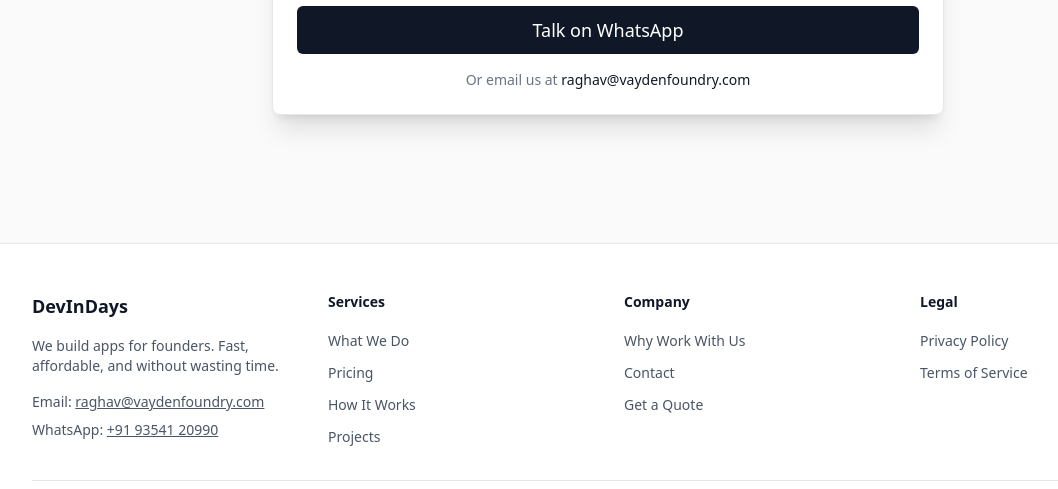
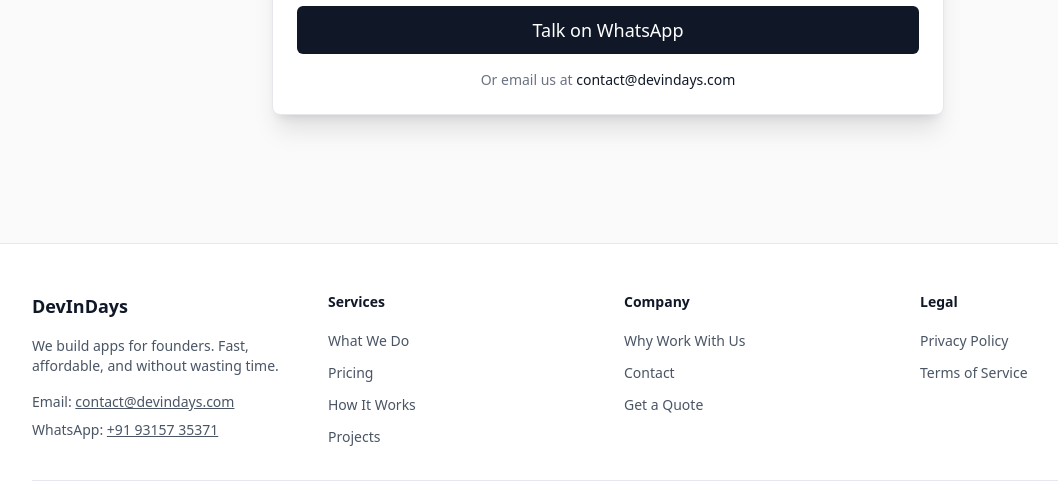
Before and after one commit to Raghav-gpu/devindays, a Next.js app: page / in a window 1280 px wide. Shown: the part 10287-10776 px from the top of the page, without its empty margins (32-1090 px from the left). Built offline with nearby package versions, Linux system fonts and the light colour scheme; no server answers.

Commit message:
Update contact information across the application: change email from to new one and update WhatsApp links to use the new number

```diff
--- a/app/privacy/page.tsx
+++ b/app/privacy/page.tsx
@@ -129,7 +129,7 @@ export default function PrivacyPage() {
                 If you have any questions about this Privacy Policy, please contact us at:
               </p>
               <p className="text-gray-600 font-light leading-relaxed mt-2">
-                Email: <a href="mailto:raghav@vaydenfoundry.com" className="text-gray-900 hover:underline">raghav@vaydenfoundry.com</a>
+                Email: <a href="mailto:contact@devindays.com" className="text-gray-900 hover:underline">contact@devindays.com</a>
               </p>
             </section>
           </div>
--- a/app/terms/page.tsx
+++ b/app/terms/page.tsx
@@ -149,7 +149,7 @@ export default function TermsPage() {
                 If you have any questions about these Terms of Service, please contact us at:
               </p>
               <p className="text-gray-600 font-light leading-relaxed mt-2">
-                Email: <a href="mailto:raghav@vaydenfoundry.com" className="text-gray-900 hover:underline">raghav@vaydenfoundry.com</a>
+                Email: <a href="mailto:contact@devindays.com" className="text-gray-900 hover:underline">contact@devindays.com</a>
               </p>
             </section>
           </div>
--- a/components/contact-section.tsx
+++ b/components/contact-section.tsx
@@ -71,7 +71,7 @@ export function ContactSection() {
                   asChild
                 >
                   <a
-                    href="https://wa.link/lw7sw2"
+                    href="https://wa.me/919315735371"
                     target="_blank"
                     rel="noopener noreferrer"
                     aria-label="Open WhatsApp to talk about your project"
@@ -81,8 +81,8 @@ export function ContactSection() {
                 </Button>
                 <p className="text-center text-sm text-gray-500 font-light mt-4">
                   Or email us at{" "}
-                  <a href="mailto:raghav@vaydenfoundry.com" className="text-gray-900 hover:underline">
-                    raghav@vaydenfoundry.com
+                  <a href="mailto:contact@devindays.com" className="text-gray-900 hover:underline">
+                    contact@devindays.com
                   </a>
                 </p>
               </div>
--- a/components/cta-section.tsx
+++ b/components/cta-section.tsx
@@ -13,7 +13,7 @@ export function CTASection() {
         </p>
         <div className="flex flex-col items-center gap-6">
           <Button size="lg" className="px-16 py-7 text-lg bg-gray-900 text-white hover:bg-gray-800 shadow-2xl" asChild>
-            <Link href="https://wa.link/lw7sw2" target="_blank">Build My MVP</Link>
+            <Link href="https://wa.me/919315735371" target="_blank">Build My MVP</Link>
           </Button>
           <div className="flex flex-wrap items-center justify-center gap-x-6 gap-y-2 text-sm text-gray-600 font-light">
             <span>Response within 2–4 hours</span>
--- a/components/footer.tsx
+++ b/components/footer.tsx
@@ -18,21 +18,21 @@ export function Footer() {
             <p className="text-sm text-gray-600 font-light mt-4">
               Email:{" "}
               <a
-                href="mailto:raghav@vaydenfoundry.com"
+                href="mailto:contact@devindays.com"
                 className="hover:text-gray-900 underline"
               >
-                raghav@vaydenfoundry.com
+                contact@devindays.com
               </a>
             </p>
             <p className="text-sm text-gray-600 font-light mt-2">
               WhatsApp:{" "}
               <a
-                href="https://wa.me/919354120990"
+                href="https://wa.me/919315735371"
                 target="_blank"
                 rel="noopener noreferrer"
                 className="hover:text-gray-900 underline"
               >
-                +91 93541 20990
+                +91 93157 35371
               </a>
             </p>
           </div>
@@ -120,7 +120,7 @@ export function Footer() {
               </li>
               <li>
                 <a
-                  href="https://wa.me/919354120990"
+                  href="https://wa.me/919315735371"
                   target="_blank"
                   rel="noopener noreferrer"
                   className="text-sm text-gray-600 hover:text-gray-900 font-light"
--- a/components/hero-section.tsx
+++ b/components/hero-section.tsx
@@ -31,7 +31,7 @@ export function HeroSection() {
 
         <div className="flex flex-col sm:flex-row items-center justify-center gap-4 mb-6">
           <Button size="lg" className="px-12 bg-gray-900 text-white hover:bg-gray-800 shadow-xl" asChild>
-            <Link href="https://wa.link/lw7sw2" target="_blank" rel="noopener noreferrer" aria-label="Open WhatsApp to build your MVP">Build My MVP</Link>
+            <Link href="https://wa.me/919315735371" target="_blank" rel="noopener noreferrer" aria-label="Open WhatsApp to build your MVP">Build My MVP</Link>
           </Button>
           <Button
             size="lg"
--- a/components/navbar.tsx
+++ b/components/navbar.tsx
@@ -87,7 +87,7 @@ export function Navbar() {
 
           <div className="hidden md:flex items-center">
             <Button size="sm" className="bg-gray-900 text-white hover:bg-gray-800" asChild>
-              <Link href="https://wa.me/919354120990" target="_blank">Build My MVP</Link>
+              <Link href="https://wa.me/919315735371" target="_blank">Build My MVP</Link>
             </Button>
           </div>
 
@@ -186,7 +186,7 @@ export function Navbar() {
             </a>
             <div className="pt-4">
               <Button size="sm" className="w-full bg-gray-900 text-white hover:bg-gray-800" asChild>
-                <Link href="https://wa.me/919354120990" target="_blank" aria-label="Open WhatsApp to build your MVP">Build My MVP</Link>
+                <Link href="https://wa.me/919315735371" target="_blank" aria-label="Open WhatsApp to build your MVP">Build My MVP</Link>
               </Button>
             </div>
           </nav>
--- a/components/structured-data.tsx
+++ b/components/structured-data.tsx
@@ -4,7 +4,7 @@ export function StructuredData() {
     "@type": "Organization",
     name: "DevInDays",
     url: "https://devindays.com",
-    email: "raghav@vaydenfoundry.com",
+    email: "contact@devindays.com",
     description: "Fast app development for founders. Build your MVP in 2–3 weeks starting at ₹40,000.",
     address: {
       "@type": "PostalAddress",
--- a/components/ui/pricing-cards.tsx
+++ b/components/ui/pricing-cards.tsx
@@ -70,7 +70,7 @@ function Pricing() {
                     </p>
                   </div>
                   <Button variant="outline" className="gap-2 font-light text-gray-900 border-gray-300 hover:bg-gray-50 w-full" asChild>
-                    <Link href="https://wa.link/lw7sw2" target="_blank" rel="noopener noreferrer" aria-label="Open WhatsApp to build your MVP">
+                    <Link href="https://wa.me/919315735371" target="_blank" rel="noopener noreferrer" aria-label="Open WhatsApp to build your MVP">
                       Build My MVP <MoveRight className="w-4 h-4" aria-hidden="true" />
                     </Link>
                   </Button>
@@ -129,7 +129,7 @@ function Pricing() {
                     </p>
                   </div>
                   <Button className="gap-2 font-light bg-gray-900 hover:bg-gray-800 text-white w-full" asChild>
-                    <Link href="https://wa.link/lw7sw2" target="_blank" rel="noopener noreferrer" aria-label="Open WhatsApp to get a project quote">
+                    <Link href="https://wa.me/919315735371" target="_blank" rel="noopener noreferrer" aria-label="Open WhatsApp to get a project quote">
                       Get a Project Quote <MoveRight className="w-4 h-4" aria-hidden="true" />
                     </Link>
                   </Button>
@@ -183,7 +183,7 @@ function Pricing() {
                     </p>
                   </div>
                   <Button variant="outline" className="gap-2 font-light text-gray-900 border-gray-300 hover:bg-gray-50 w-full" asChild>
-                    <Link href="https://wa.link/lw7sw2" target="_blank" rel="noopener noreferrer" aria-label="Open WhatsApp to discuss your requirements">
+                    <Link href="https://wa.me/919315735371" target="_blank" rel="noopener noreferrer" aria-label="Open WhatsApp to discuss your requirements">
                       Discuss My Requirements <MoveRight className="w-4 h-4" aria-hidden="true" />
                     </Link>
                   </Button>
```
Also changed, not shown: 1 other file (tests, documents, lock files or other folders).
